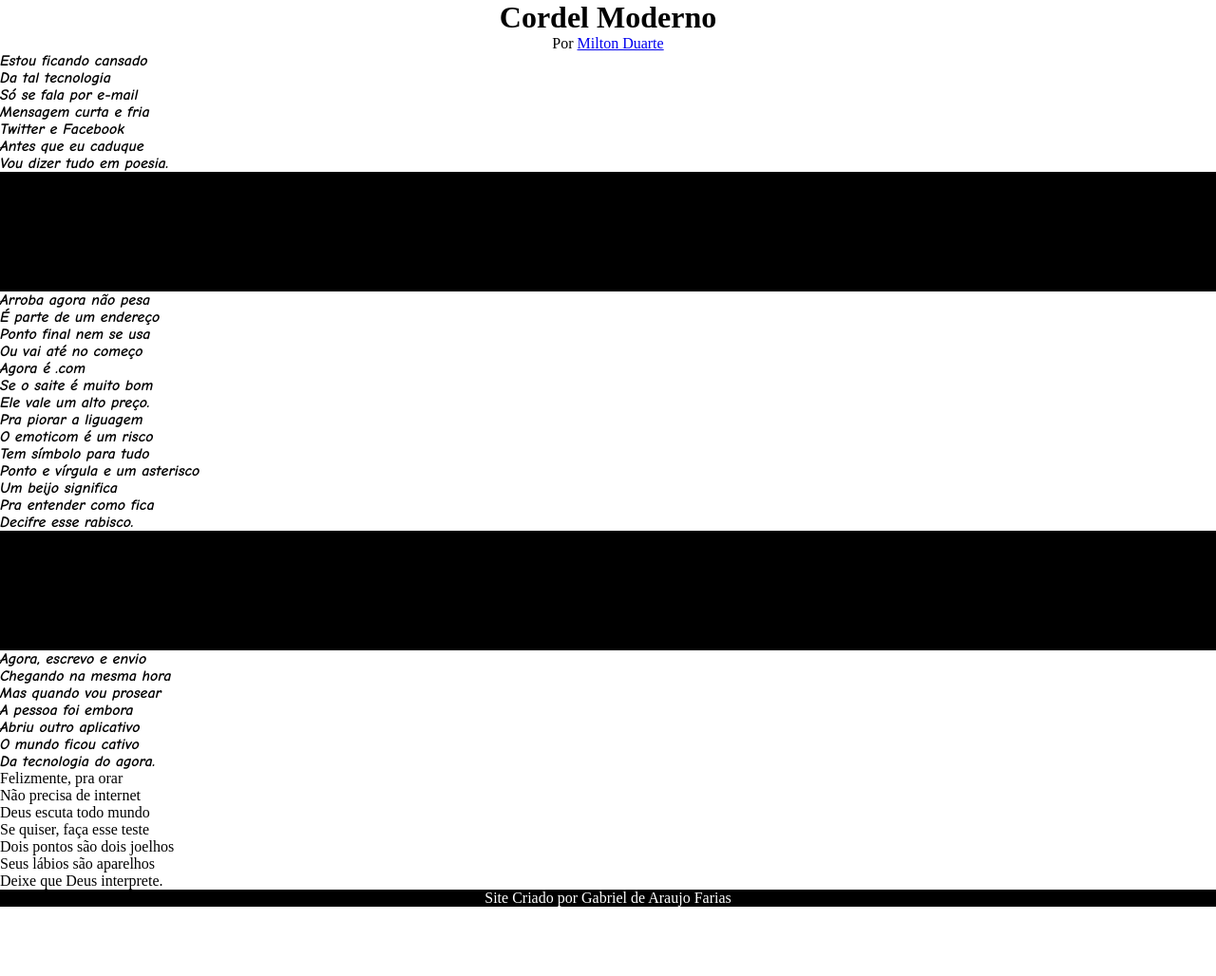
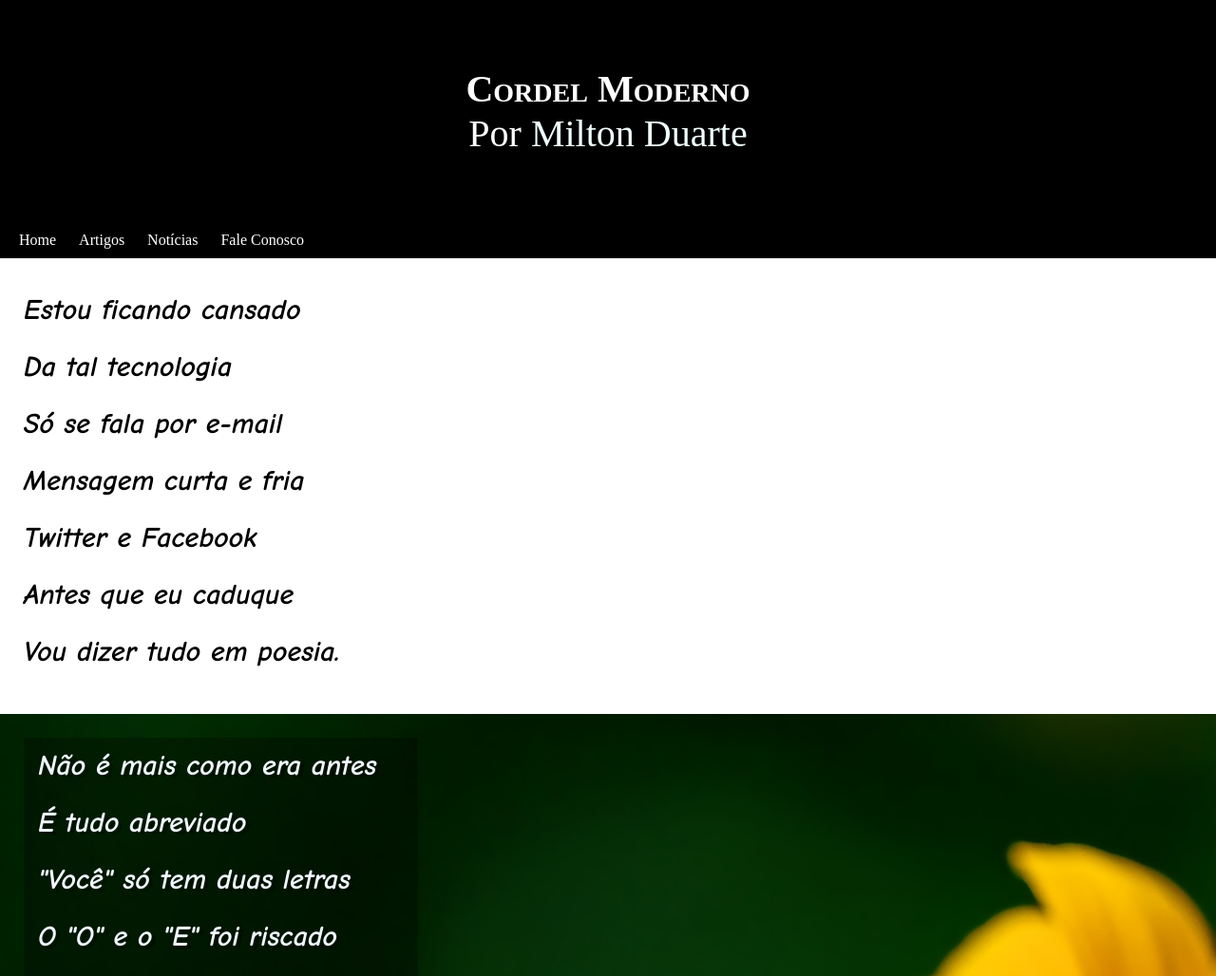
Before and after one commit to estudante-gabriel/projeto-cordel, a plain HTML site: page index.html in a window 1280 px wide. Shown: the top 1028 px of the page at 95% size. Before the commit the page ends 955 px from the top, so only its background shows below. Drawn offline with Linux system fonts and the light colour scheme.

Commit message:
terminei o projeto cordel

```diff
--- a/estilo/estilo.css
+++ b/estilo/estilo.css
@@ -16,18 +16,88 @@ src: url("ComicNeue-BoldItalic.ttf"), format("truetype");
 
 header {
     text-align: center;
+    background-color: black;
+    color: white;
+    padding: 70px;
 }
 
-header h1 {
-    text-transform: capitalize;
+header > h1 {
+    font-size: 40px;
+    font-variant: small-caps;
+}
+
+header > p {
+    font-size: 40px;
+}
+
+header a {
+    text-decoration: none;
+    color: azure;
+}
+
+header a:hover {
+    background-color: aliceblue;
+    color: black;
+    font-weight: bold;
+
+}
+
+section {
+    padding: 25px;
+    font-size: 30px;
+    line-height: 2em;
+}
+
+section p {
+    padding-bottom: 10px;
 }
 
 section.normal {
 
 }
 
-section.imagen {
+nav {
     background-color: black;
+    padding: 10px;
+}
+
+nav a {
+    text-decoration: none;
+    color: white;
+    padding: 10px;
+    padding-bottom: 5px;
+}
+
+nav a:hover {
+    color: black;
+    background-color: white;
+    transition-duration: 0.2s;
+}
+
+section.imagen-1 {
+    background-color: black;
+    background-image: url("../imagens/background001.jpg");
+    background-repeat: no-repeat;
+    background-attachment: fixed;
+    background-size: cover;
+    color: aliceblue;
+    text-shadow: 4px 3px 0px rgba(0, 0, 0, 0.308);
+}
+
+section p.background {
+    background-color: rgba(0, 0, 0, 0.295);
+    width: 400px;
+    padding-left: 15px;
+}
+
+section.imagen-2 {
+    background-color: black;
+    background-image: url("../imagens/background002.jpg");
+    color: aliceblue;
+    background-repeat: no-repeat;
+    background-attachment: fixed;
+    background-size: cover;
+    text-shadow: 4px 3px 0px rgba(0, 0, 0, 0.308);
 }
 
 section p {
@@ -38,4 +108,6 @@ footer {
     background-color: black;
     color: white;
     text-align: center;
+    padding: 10px;
+    font-size: 20px;
 }
--- a/index.html
+++ b/index.html
@@ -13,6 +13,13 @@
                 <P>Por <a href="https://www.recantodasletras.com.br/poesias/3186743" target="_blank">Milton Duarte</a></P>
             </header>
 
+            <nav>
+                <a href="#">Home</a>
+                <a href="#">Artigos</a>
+                <a href="#">Notícias</a>
+                <a href="#">Fale Conosco</a>
+            </nav>
+
         <section class="normal">
             <p>
                 Estou ficando cansado <br>
@@ -27,8 +34,8 @@
 
 
 
-        <section class="imagen">
-            <p>
+        <section class="imagen-1">
+            <p class="background">
                 Não é mais como era antes <br>
                 É tudo abreviado <br>
                 "Você" só tem duas letras <br>
@@ -64,8 +71,8 @@
 
 
 
-        <section class="imagen">
-            <p>
+        <section class="imagen-2">
+            <p class="background">
                 Tenho saudade das cartas <br>
                 Escritas com a própria mão <br>
                 Mandava no mês de Junho <br>
@@ -88,6 +95,8 @@
                 O mundo ficou cativo <br>
                 Da tecnologia do agora. <br>
             </p>
+
+            <p>
                 Felizmente, pra orar <br>
                 Não precisa de internet <br>
                 Deus escuta todo mundo <br>
```
